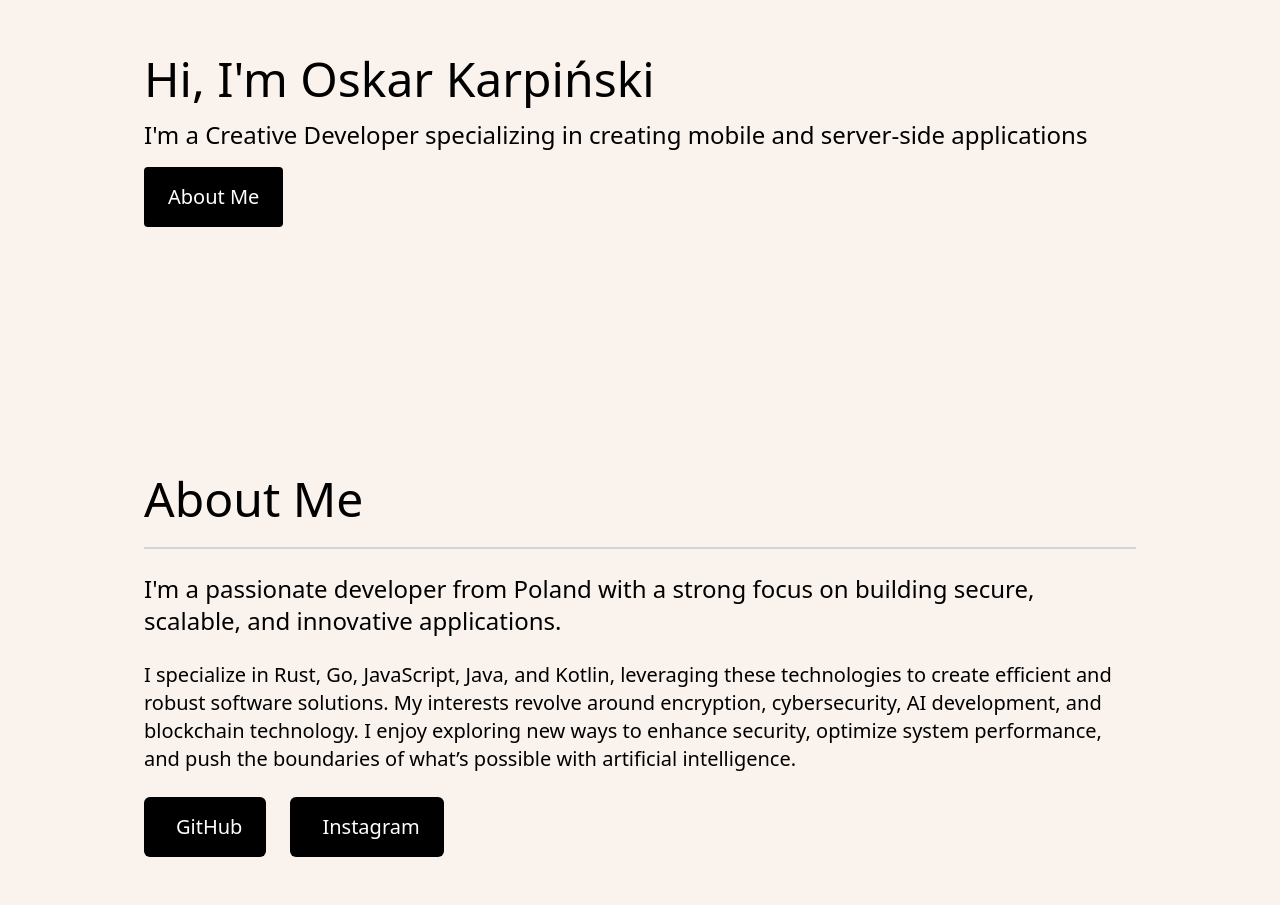
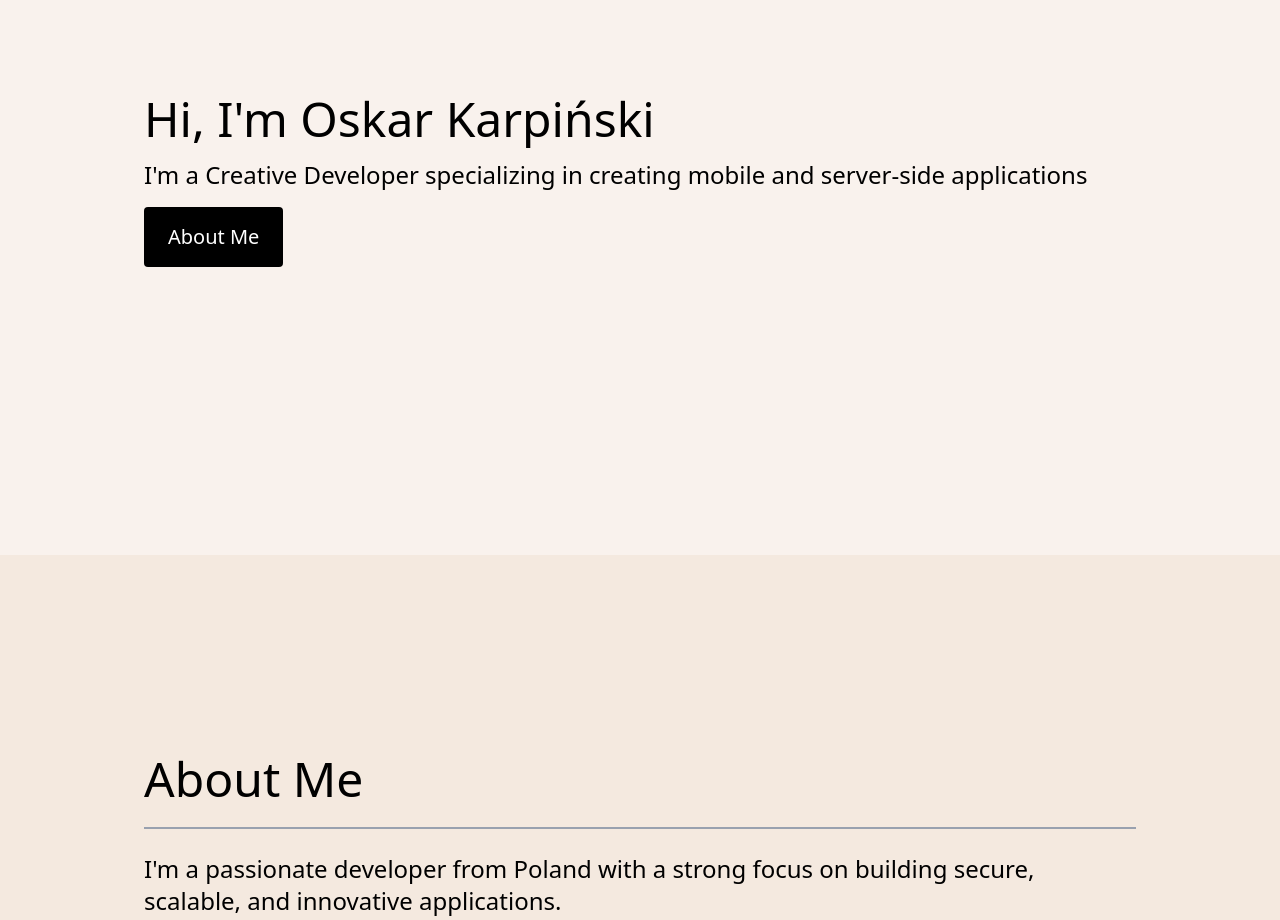
Before and after one commit to M3DZIK/portfolio, an Astro site: page / in a window 1280 px wide. Shown: the part 145-1065 px from the top of the page. Built offline with nearby package versions, Linux system fonts and the light colour scheme; Astro itself is replaced by a stand-in of ours.

Commit message:
Add background color for the second section and update paddings between them

```diff
--- a/src/pages/index.astro
+++ b/src/pages/index.astro
@@ -5,8 +5,8 @@ import { Icon } from "astro-icon/components";
 
 <Layout>
 	<main class="min-h-full bg-[#f9f2ed]">
-		<section class="flex flex-col justify-center mx-auto min-h-[100vh] md:min-h-0 px-4 pt-12 md:pt-[25vh] pb-12 max-w-5xl space-y-4">
-			<h1 class="text-3xl md:text-5xl">
+		<section class="flex flex-col justify-center mx-auto min-h-[100vh] md:min-h-0 px-4 pt-12 md:py-[30vh] pb-12 max-w-5xl space-y-4">
+			<h1 class="text-4xl md:text-5xl">
 				Hi, I'm Oskar Karpiński
 			</h1>
 
@@ -21,13 +21,13 @@ import { Icon } from "astro-icon/components";
 			</a>
 		</section>
 
-		<section class="flex flex-col justify-center mx-auto min-h-[100vh] md:min-h-0 gap-8 px-4 pt-12 md:pt-[25vh] pb-12 md:max-w-5xl" id="about">
-			<div class="space-y-6">
+		<section class="bg-[#f4e9df] md:mt-12">
+			<div class="flex flex-col justify-center mx-auto min-h-[100vh] md:min-h-0 px-4 py-12 md:py-[25vh] pb-12 md:max-w-5xl gap-6" id="about">
 				<h1 class="text-3xl md:text-5xl">
 					About Me
 				</h1>
 
-				<hr class="border-1 border-gray-300" />
+				<hr class="border-1 border-gray-400" />
 
 				<p class="text-xl md:text-2xl">
 					I'm a passionate developer from Poland with a strong focus on building secure,
@@ -58,5 +58,7 @@ import { Icon } from "astro-icon/components";
 				</div>
 			</div>
 		</section>
+
+
 	</main>
 </Layout>
```
